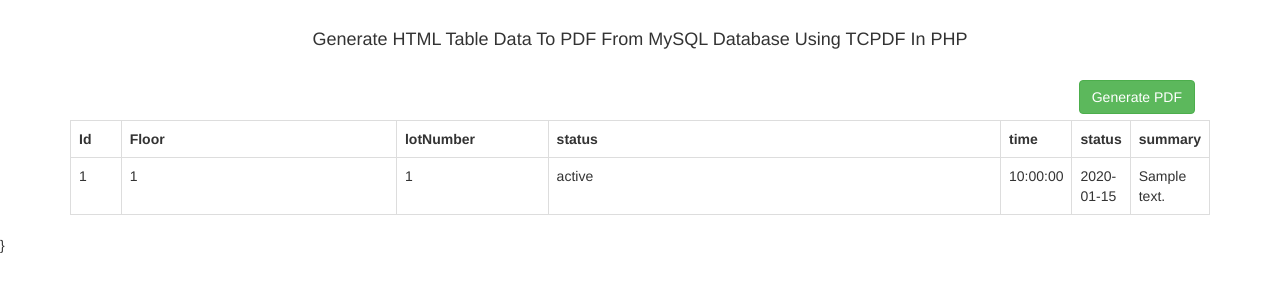
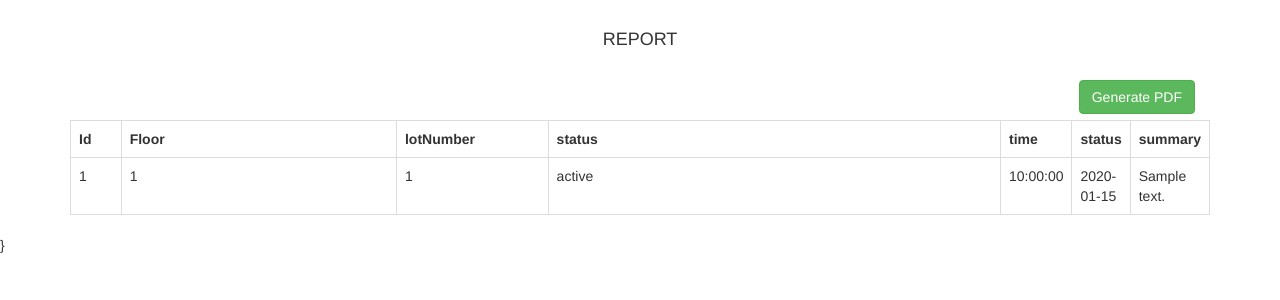
Before and after one commit to SarahQadija/Project-Dummy, a PHP site: page /print.php in a window 1280 px wide. Shown: the top 300 px of the page. Run offline with PHP 8.4, Linux system fonts and the light colour scheme; tables that the repository leaves empty hold one stand-in row (values such as "Sample post").

Commit message:
UPDATE PRINT

```diff
--- a/print.php
+++ b/print.php
@@ -57,13 +57,13 @@ if(isset($_POST["generate_pdf"]))
 <!DOCTYPE html>
 <html>
     <head>
-         <title>SoftAOX | Generate HTML Table Data To PDF From MySQL Database Using TCPDF In PHP</title>
+         <title>REPORT</title>
          <link rel="stylesheet" href="https://maxcdn.bootstrapcdn.com/bootstrap/3.3.6/css/bootstrap.min.css" />
     </head>
     <body>
          <br />
          <div class="container">
-              <h4 align="center"> Generate HTML Table Data To PDF From MySQL Database Using TCPDF In PHP</h4><br />
+              <h4 align="center"> REPORT </h4><br />
               <div class="table-responsive">
                   <div class="col-md-12" align="right">
                    <form method="post">
--- a/senarai.php
+++ b/senarai.php
@@ -16,7 +16,7 @@
     <ul>
         <li><a href="senarai.php">Display Parking</a></li>
         <li><a href="info.php">Info Parking</a></li>
-        <li><a href="#contact">Report Monthly Parking</a></li>
+        <li><a href="print.php">Report Monthly Parking</a></li>
         <li style="float:right"><a class="active">Logout</a></li>
     </ul>
     <h1>View All Parking Attendants</h1>
```
